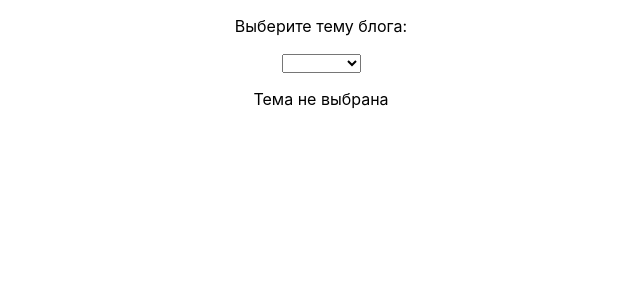
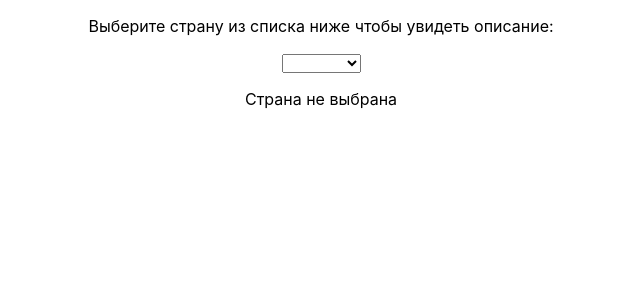
Before and after one commit to aprricod/react_homework3, a React (Create React App) app: page / in a window 1280 px wide. Shown: the top 300 px of the page, without its empty margins (319-959 px from the left). Built offline with nearby package versions, Linux system fonts and the light colour scheme.

Commit message:
поправлено описание

```diff
--- a/src/Comps/List.js
+++ b/src/Comps/List.js
@@ -31,7 +31,7 @@ class List extends React.Component {
       <div className="App">
         <form onSubmit={this.handleSubmit}>
           <label>
-            <p>Выберите тему блога: </p>
+            <p>Выберите страну из списка ниже чтобы увидеть описание: </p>
             <select value={this.state.value} onChange={this.handleChange}>
               <option value=""></option>
               <option value="italy">Италия</option>
@@ -47,7 +47,7 @@ class List extends React.Component {
           ) : this.state.value === "romania" ? (
             <p>{countryData.romania}</p>
           ) : (
-            <p>Тема не выбрана</p>
+            <p>Страна не выбрана</p>
           )}
         </form>
       </div>
@@ -70,10 +70,6 @@ export default List;
 //     label: "Banana",
 //     value: "banana",
 //   },
-//   {
-//     label: "Pineapple",
-//     value: "pineapple",
-//   },
 // ];
 
 // class List extends React.Component {
@@ -82,7 +78,7 @@ export default List;
 //     this.state = {
 //       fruit: "banana",
 //     };
-//     // this.handlerClick = this.handlerClick.bind(this);
+//     this.handlerClick = this.handlerClick.bind(this);
 //     this.handlerChange = this.handlerChange.bind(this);
 //   }
 
```
